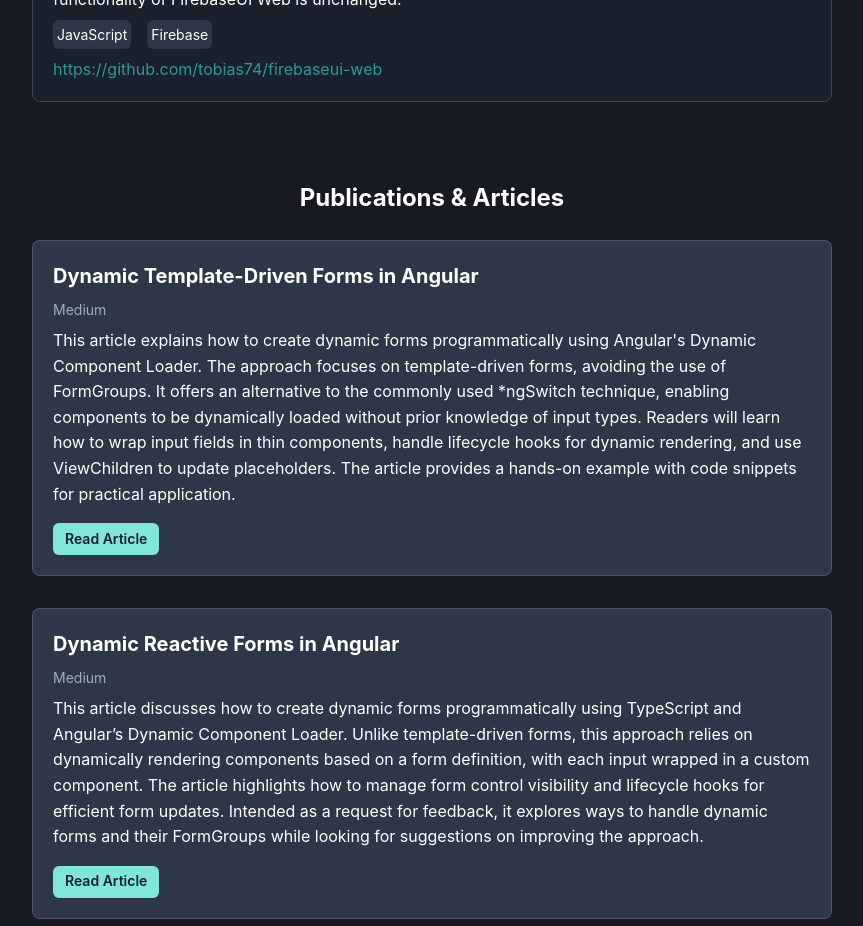
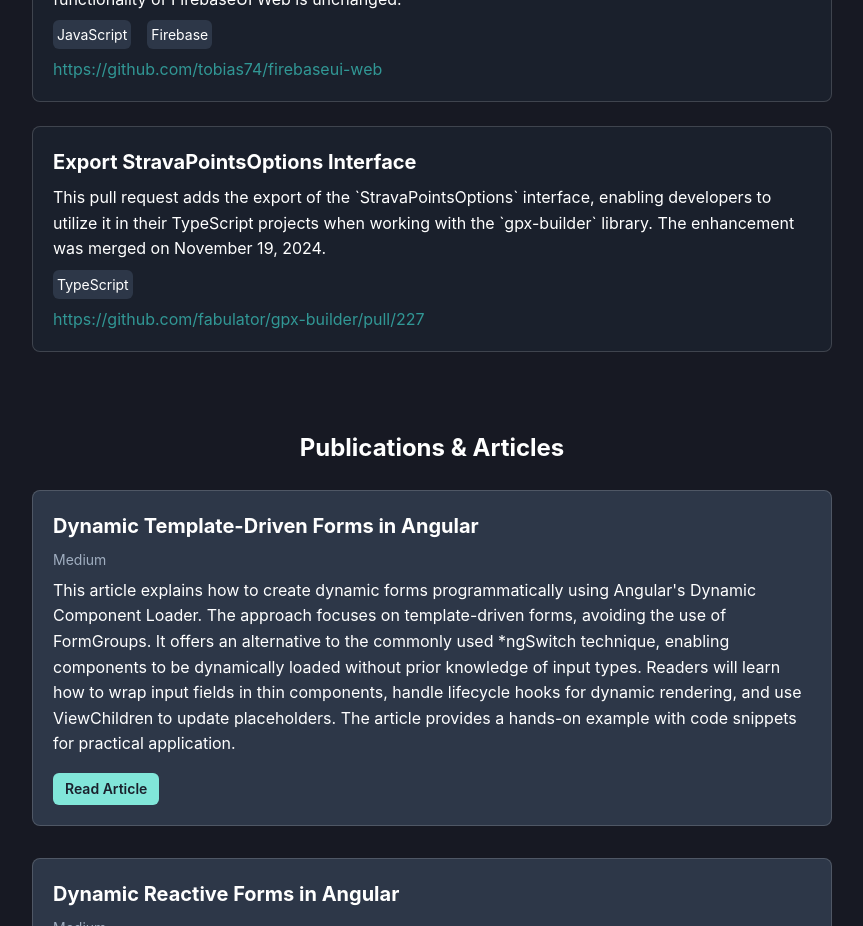
Before and after one commit to tobias74/tobiga, a React (Vite) app in the folder packages/react-app/: page /en/ in a window 1280 px wide. Shown: the part 5980-6906 px from the top of the page, without its empty margins (208-1071 px from the left). Built offline with nearby package versions, Linux system fonts and the light colour scheme.

Commit message:
add contribution to gpx builder

```diff
--- a/packages/react-app/src/data/github-contributions.js
+++ b/packages/react-app/src/data/github-contributions.js
@@ -190,6 +190,18 @@ export const GithubContributions = [
         },
         "languages": ["JavaScript", "Firebase"],
         "repoLink": "https://github.com/tobias74/firebaseui-web"
+    },
+    {
+        "title": {
+            "en": "Export StravaPointsOptions Interface",
+            "de": "Export der StravaPointsOptions-Schnittstelle"
+        },
+        "description": {
+            "en": "This pull request adds the export of the `StravaPointsOptions` interface, enabling developers to utilize it in their TypeScript projects when working with the `gpx-builder` library. The enhancement was merged on November 19, 2024.",
+            "de": "Dieser Pull-Request fügt den Export der `StravaPointsOptions`-Schnittstelle hinzu, sodass Entwickler sie in ihren TypeScript-Projekten bei der Arbeit mit der `gpx-builder`-Bibliothek verwenden können. Die Erweiterung wurde am 19. November 2024 integriert."
+        },
+        "languages": ["TypeScript"],
+        "repoLink": "https://github.com/fabulator/gpx-builder/pull/227"
     }
 
 
@@ -197,4 +209,5 @@ export const GithubContributions = [
 
 
 
+
 ];
```
